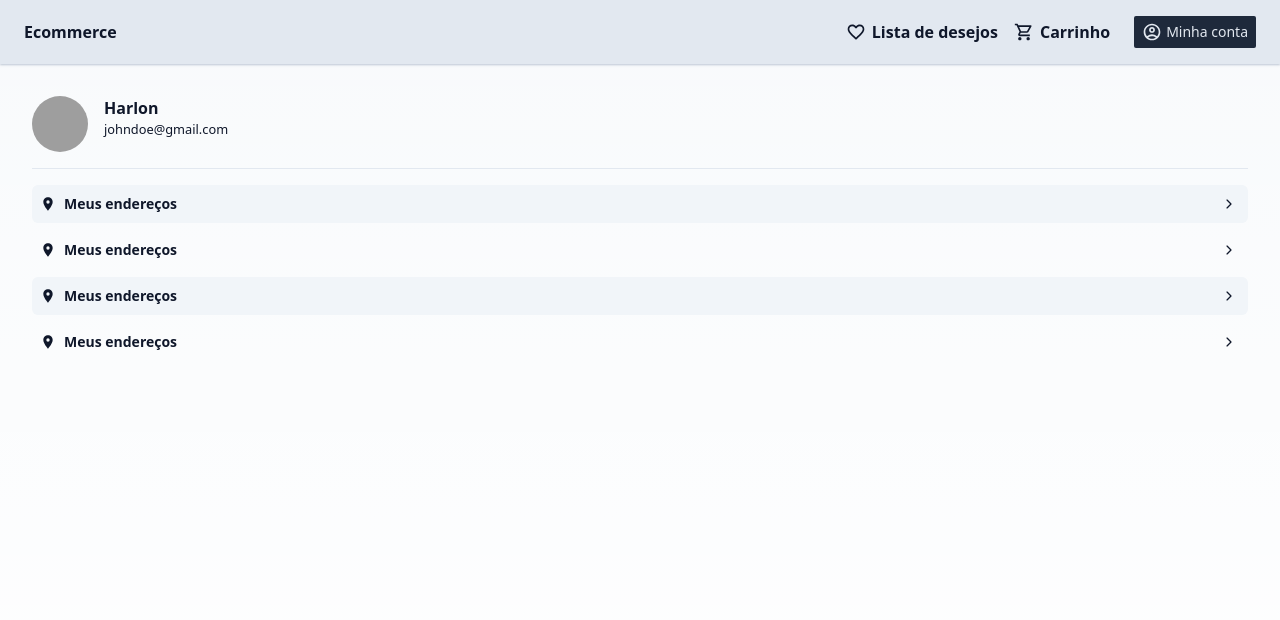
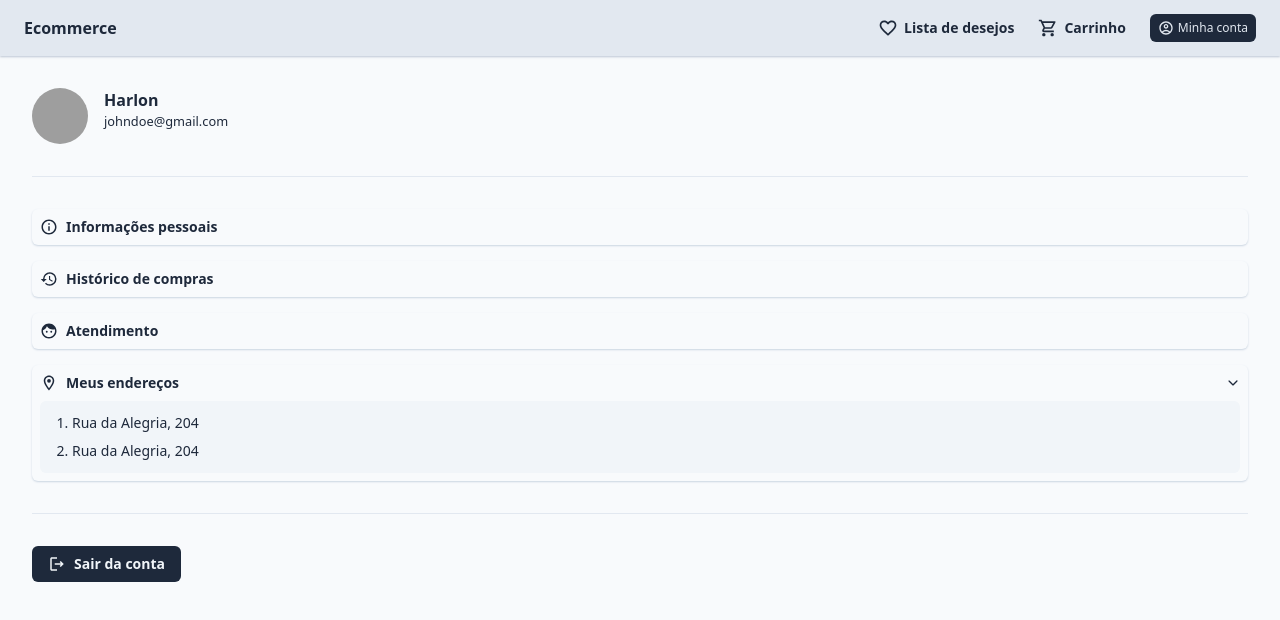
Before and after one commit to PedroLucasNeto/ecommerce-front, a Next.js app: page /users/1 in a window 1280 px wide. Shown: the top 620 px of the page. Built offline with nearby package versions, Linux system fonts and the light colour scheme; grey boxes are pictures that could not be loaded.

Commit message:
feat: add account options and logout

```diff
--- a/package.json
+++ b/package.json
@@ -9,6 +9,7 @@
     "lint": "next lint"
   },
   "dependencies": {
+    "@radix-ui/react-accordion": "^1.1.2",
     "@radix-ui/react-avatar": "^1.0.3",
     "@radix-ui/react-separator": "^1.0.3",
     "@types/node": "20.3.0",
--- a/src/components/Navbar.tsx
+++ b/src/components/Navbar.tsx
@@ -17,21 +17,29 @@ export default function Navbar({ setIsSideBarOpen }: NavbarProps) {
   };
 
   return (
-    <header className="w-full flex justify-between items-center py-4 px-6 text-slate-900 bg-slate-200 shadow-sm shadow-slate-400/60">
-      <h1 className="font-semibold">Ecommerce</h1>
+    <header className="h-14 w-full flex justify-between items-center py-4 px-6 text-slate-800 bg-slate-200 shadow-sm shadow-slate-400/60">
+      <Link href="/" className="font-semibold">
+        Ecommerce
+      </Link>
       <nav className="flex items-center gap-2.5 xs:gap-6">
-        <ul className="hidden gap-4 xs:flex">
-          <li className="flex items-center gap-1.5">
+        <div className="hidden gap-6 text-sm xs:flex">
+          <Link
+            href="/wishlist"
+            className="flex items-center gap-1.5 cursor-pointer transition-all duration-300 ease-in-out hover:text-slate-950"
+          >
             <MdOutlineFavoriteBorder className="h-5 w-5" />
             <strong>Lista de desejos</strong>
-          </li>
-          <li className="flex items-center gap-1.5">
+          </Link>
+          <Link
+            href="/cart"
+            className="flex items-center gap-1.5 cursor-pointer transition-all duration-300 ease-in-out hover:text-slate-950"
+          >
             <MdOutlineShoppingCart className="h-5 w-5" />
             <strong>Carrinho</strong>
-          </li>
-        </ul>
-        <button className="flex items-center gap-1 py-1.5 px-2 text-sm text-slate-200 bg-slate-800 rounded-sm transition-all duration-300 ease-in-out hover:bg-slate-900">
-          <MdOutlineAccountCircle className="h-5 w-5" />
+          </Link>
+        </div>
+        <button className="flex items-center gap-1 py-1.5 px-2 text-xs text-slate-200 bg-slate-800 rounded-md transition-all duration-300 ease-in-out hover:bg-slate-900">
+          <MdOutlineAccountCircle className="h-4 w-4" />
           {true ? (
             <Link href="/users/1">Minha conta</Link>
           ) : (
--- a/src/components/ProfileOption.tsx
+++ /dev/null
@@ -1,27 +0,0 @@
-import React from 'react';
-import { MdHistory, MdLocationOn } from 'react-icons/md';
-import { IoIosArrowForward } from 'react-icons/io';
-
-export default function ProfileOption() {
-  return (
-    <div className="flex justify-between p-2 text-sm rounded-md odd:bg-slate-100">
-      <div className="flex items-center gap-2">
-        <MdLocationOn className="text-base" />
-        <strong>Meus endereços</strong>
-      </div>
-      <button className="flex justify-center items-center p-1">
-        <IoIosArrowForward />
-      </button>
-    </div>
-  );
-}
-/*
-<div className="flex justify-between p-2 text-sm">
-        <div className="flex items-center gap-2">
-          <MdHistory className="text-base" />
-          <strong>Histórico de compras</strong>
-        </div>
-        <button className="flex justify-center items-center p-1">
-          <IoIosArrowForward />
-        </button>
-      </div> */
--- /dev/null
+++ b/src/components/ProfileOptions.tsx
@@ -0,0 +1,72 @@
+import React from 'react';
+import * as Accordion from '@radix-ui/react-accordion';
+import {
+  MdInfoOutline,
+  MdOutlineLocationOn,
+  MdHistory,
+  MdFace,
+} from 'react-icons/md';
+import { IoIosArrowForward } from 'react-icons/io';
+
+import { User } from '@/types/User';
+
+interface ProfileOptionsProps {
+  data: User;
+}
+
+const options = [
+  {
+    icon: <MdInfoOutline className="text-lg" />,
+    label: 'Informações pessoais',
+  },
+  {
+    icon: <MdHistory className="text-lg" />,
+    label: 'Histórico de compras',
+  },
+  {
+    icon: <MdFace className="text-lg" />,
+    label: 'Atendimento',
+  },
+];
+
+export default function ProfileOptions({ data }: ProfileOptionsProps) {
+  return (
+    <section className="flex flex-col gap-4">
+      {options.map((option, index) => (
+        <div
+          key={index}
+          className="flex items-center gap-2 p-2 text-sm rounded-md shadow-sm shadow-slate-300"
+        >
+          {option.icon}
+          <strong>{option.label}</strong>
+        </div>
+      ))}
+      <Accordion.Root
+        className="flex flex-col gap-2"
+        type="single"
+        defaultValue="item-1"
+        collapsible
+      >
+        <Accordion.Item
+          value="item-1"
+          className="p-2 text-sm rounded-md shadow-sm shadow-slate-300"
+        >
+          <Accordion.Trigger className="w-full flex justify-between items-center">
+            <div className="flex items-center gap-2">
+              <MdOutlineLocationOn className="text-lg" />
+              <strong>Meus endereços</strong>
+            </div>
+            <IoIosArrowForward className="rotate-90" />
+          </Accordion.Trigger>
+          <Accordion.Content className="py-3 px-4 mt-2 bg-slate-100 rounded-md">
+            <ol className="list-decimal flex flex-col gap-2 px-4">
+              {data.addresses.map(({ street, number }, index) => (
+                <li key={index}>{`${street}, ${number}`}</li>
+              ))}
+            </ol>
+          </Accordion.Content>
+        </Accordion.Item>
+      </Accordion.Root>
+    </section>
+  );
+}
--- a/src/components/RootLayout.tsx
+++ b/src/components/RootLayout.tsx
@@ -13,7 +13,7 @@ export default function RootLayout({ children }: RootLayoutProps) {
     <div className="min-h-screen">
       <Sidebar isOpen={isSideBarOpen} setIsSideBarOpen={setIsSideBarOpen} />
       <Navbar setIsSideBarOpen={setIsSideBarOpen} />
-      <div className="flex flex-col  text-slate-900">{children}</div>
+      <div className="outlet">{children}</div>
     </div>
   );
 }
--- a/src/components/SideBar.tsx
+++ b/src/components/SideBar.tsx
@@ -1,8 +1,10 @@
+import Link from 'next/link';
 import React from 'react';
 import {
   MdClose,
   MdOutlineAccountCircle,
   MdOutlineFavoriteBorder,
+  MdOutlineHome,
   MdOutlineShoppingCart,
 } from 'react-icons/md';
 
@@ -29,22 +31,25 @@ export default function SideBar({ isOpen, setIsSideBarOpen }: SidebarProps) {
             <MdClose className="h-6 w-6" />
           </button>
         </div>
-        <ul className="flex flex-col gap-4">
-          <li className="flex items-center gap-1">
+        <div className="flex flex-col gap-4">
+          <Link href="/" className="flex items-center gap-1.5">
+            <MdOutlineHome className="h-5 w-5" />
+            <span>Ínicio</span>
+          </Link>
+          <Link href="/wishlist" className="flex items-center gap-1.5">
             <MdOutlineFavoriteBorder className="h-5 w-5" />
             <span>Lista de desejos</span>
-          </li>
-          <li className="flex items-center gap-1">
+          </Link>
+          <Link href="/cart" className="flex items-center gap-1.5">
             <MdOutlineShoppingCart className="h-5 w-5" />
             <span>Seu carrinho</span>
-          </li>
-          <li className="flex items-center gap-1">
+          </Link>
+          <Link href="/users/1" className="flex items-center gap-1.5">
             <MdOutlineAccountCircle className="h-5 w-5" />
             <span>Entrar</span>
-          </li>
-        </ul>
+          </Link>
+        </div>
       </aside>
-
       <div
         className={`absolute top-0 left-0 h-full w-full bg-black/90 backdrop-blur-sm
         xs:hidden ${isOpen ? 'block' : 'hidden'}`}
--- a/src/pages/_app.tsx
+++ b/src/pages/_app.tsx
@@ -1,11 +1,17 @@
 import RootLayout from '@/components/RootLayout';
 import '@/styles/globals.css';
 import type { AppProps } from 'next/app';
+import Head from 'next/head';
 
 export default function App({ Component, pageProps }: AppProps) {
   return (
-    <RootLayout>
-      <Component {...pageProps} />
-    </RootLayout>
+    <>
+      <Head>
+        <title>Ecommerce</title>
+      </Head>
+      <RootLayout>
+        <Component {...pageProps} />
+      </RootLayout>
+    </>
   );
 }
--- a/src/pages/users/[id].tsx
+++ b/src/pages/users/[id].tsx
@@ -1,12 +1,14 @@
 import React from 'react';
 import * as Avatar from '@radix-ui/react-avatar';
 import * as Separator from '@radix-ui/react-separator';
-import ProfileOption from '@/components/ProfileOption';
+import { MdOutlineLogout } from 'react-icons/md';
+
+import ProfileOptions from '@/components/ProfileOptions';
 import { fakeUser } from '@/utils/data';
 
 export default function MyAccount() {
   return (
-    <main className="h-screen p-8">
+    <main className="p-8">
       <section className="flex gap-4">
         <Avatar.Root className="flex h-14 w-14 rounded-full overflow-hidden">
           <Avatar.Image
@@ -28,13 +30,17 @@ export default function MyAccount() {
       </section>
       <Separator.Root
         orientation="horizontal"
-        className="h-[1px] w-full my-4 bg-slate-300 md:bg-slate-200"
+        className="h-[1px] w-full my-8 bg-slate-200"
       />
-      <section className="flex flex-col gap-2">
-        {[1, 2, 3, 4].map((index) => (
-          <ProfileOption key={index} />
-        ))}
-      </section>
+      <ProfileOptions data={fakeUser} />
+      <Separator.Root
+        orientation="horizontal"
+        className="h-[1px] w-full my-8 bg-slate-200"
+      />
+      <button className="flex items-center gap-2 py-2 px-4 text-sm text-slate-100 bg-slate-800 rounded-md transition-all duration-300 ease-in-out hover:bg-slate-900">
+        <MdOutlineLogout className="text-lg" />
+        <strong>Sair da conta</strong>
+      </button>
     </main>
   );
 }
--- a/src/styles/globals.css
+++ b/src/styles/globals.css
@@ -2,30 +2,17 @@
 @tailwind components;
 @tailwind utilities;
 
-:root {
-  --foreground-rgb: 0, 0, 0;
-  --background-start-rgb: 214, 219, 220;
-  --background-end-rgb: 255, 255, 255;
+@layer utilities {
+  .outlet {
+    @apply flex flex-col text-slate-800 overflow-auto;
+    min-height: calc(100vh - var(--navbar-height));
+  }
 }
 
-@media (prefers-color-scheme: dark) {
-  :root {
-    --foreground-rgb: 255, 255, 255;
-    --background-start-rgb: 0, 0, 0;
-    --background-end-rgb: 0, 0, 0;
-  }
+:root {
+  --navbar-height: 3.5rem;
 }
 
 * {
   -webkit-font-smoothing: antialiased;
 }
-
-body {
-  color: rgb(var(--foreground-rgb));
-  background: linear-gradient(
-      to bottom,
-      transparent,
-      rgb(var(--background-end-rgb))
-    )
-    rgb(var(--background-start-rgb));
-}
--- /dev/null
+++ b/src/types/User.ts
@@ -0,0 +1,14 @@
+export interface User {
+  id: number;
+  name: string;
+  email: string;
+  avatarUrl: string;
+  addresses: {
+    street: string;
+    number: string;
+    additionalComplement: string;
+    city: string;
+    state: string;
+    cep: string;
+  }[];
+}
--- a/src/utils/data.ts
+++ b/src/utils/data.ts
@@ -1,9 +1,11 @@
-export const fakeUser = {
+import { User } from '@/types/User';
+
+export const fakeUser: User = {
   id: 1,
   name: 'Harlon',
   email: 'johndoe@gmail.com',
   avatarUrl: 'https://avatars.githubusercontent.com/u/89430601?v=4',
-  adresses: [
+  addresses: [
     {
       street: 'Rua da Alegria',
       number: '204',
```
Also changed, not shown: 1 other file (tests, documents, lock files or other folders).
